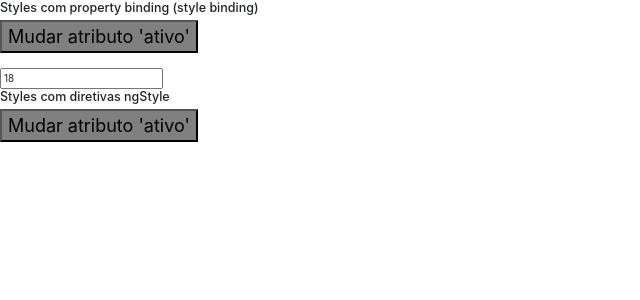
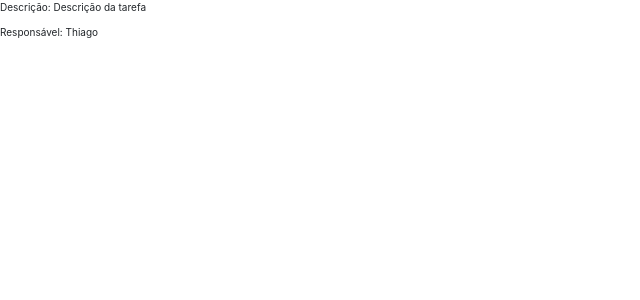
Before and after one commit to frinhanifrinhani/angular-lo, an Angular app in the folder quatro-diretivas/: page / in a window 1280 px wide. Shown: the top 300 px of the page, without its empty margins (0-640 px from the left). Built offline with nearby package versions, Linux system fonts and the light colour scheme.

Commit message:
Aula 31: Operador Elvis(?)

```diff
--- a/quatro-diretivas/src/app/app.component.html
+++ b/quatro-diretivas/src/app/app.component.html
@@ -2,4 +2,5 @@
 <!-- <app-diretiva-ngswitch></app-diretiva-ngswitch> -->
 <!-- <app-diretiva-ngfor></app-diretiva-ngfor> -->
 <!-- <app-diretiva-ngclass></app-diretiva-ngclass> -->
-<app-diretiva-ngstyle></app-diretiva-ngstyle>
+<!-- <app-diretiva-ngstyle></app-diretiva-ngstyle> -->
+<app-operador-elvis></app-operador-elvis>
--- a/quatro-diretivas/src/app/app.module.ts
+++ b/quatro-diretivas/src/app/app.module.ts
@@ -7,6 +7,7 @@
 import { DiretivaNgforComponent } from './diretiva-ngfor/diretiva-ngfor.component';
 import { DiretivaNgclassComponent } from './diretiva-ngclass/diretiva-ngclass.component';
 import { DiretivaNgstyleComponent } from './diretiva-ngstyle/diretiva-ngstyle.component';
+import { OperadorElvisComponent } from './operador-elvis/operador-elvis.component';
 
 @NgModule({
   declarations: [
@@ -15,7 +16,8 @@
     DiretivaNgswitchComponent,
     DiretivaNgforComponent,
     DiretivaNgclassComponent,
-    DiretivaNgstyleComponent
+    DiretivaNgstyleComponent,
+    OperadorElvisComponent
   ],
   imports: [
     BrowserModule
--- /dev/null
+++ b/quatro-diretivas/src/app/operador-elvis/operador-elvis.component.html
@@ -0,0 +1,4 @@
+<p> Descrição: {{ tarefa.desc }} </p>
+<!-- <p> Responsável: {{ tarefa.responsavel.nome }} </p> -->
+<!-- <p> Responsável: {{ tarefa.responsavel != null ? tarefa.responsavel.nome : '' }} </p> -->
+<p> Responsável: {{ tarefa.responsavel?.usuario }} </p>
--- /dev/null
+++ b/quatro-diretivas/src/app/operador-elvis/operador-elvis.component.ts
@@ -0,0 +1,22 @@
+import { Component, OnInit } from '@angular/core';
+
+@Component({
+  selector: 'app-operador-elvis',
+  templateUrl: './operador-elvis.component.html',
+  styleUrls: ['./operador-elvis.component.css']
+})
+export class OperadorElvisComponent implements OnInit {
+
+  tarefa: any = {
+    desc: 'Descrição da tarefa',
+    responsavel: {
+      usuario: 'Thiago'
+    }
+  };
+
+  constructor() { }
+
+  ngOnInit() {
+  }
+
+}
```
Also changed, not shown: quatro-diretivas/src/app/operador-elvis/operador-elvis.component.css (added), 1 other file (tests, documents, lock files or other folders).
